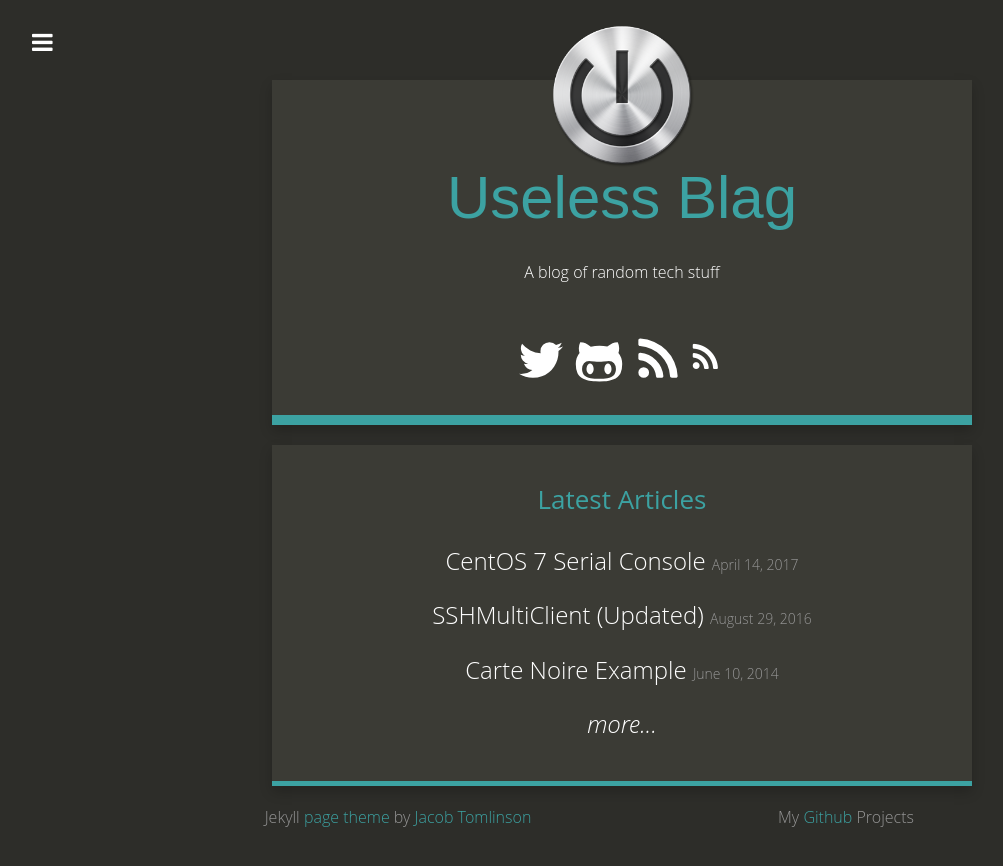
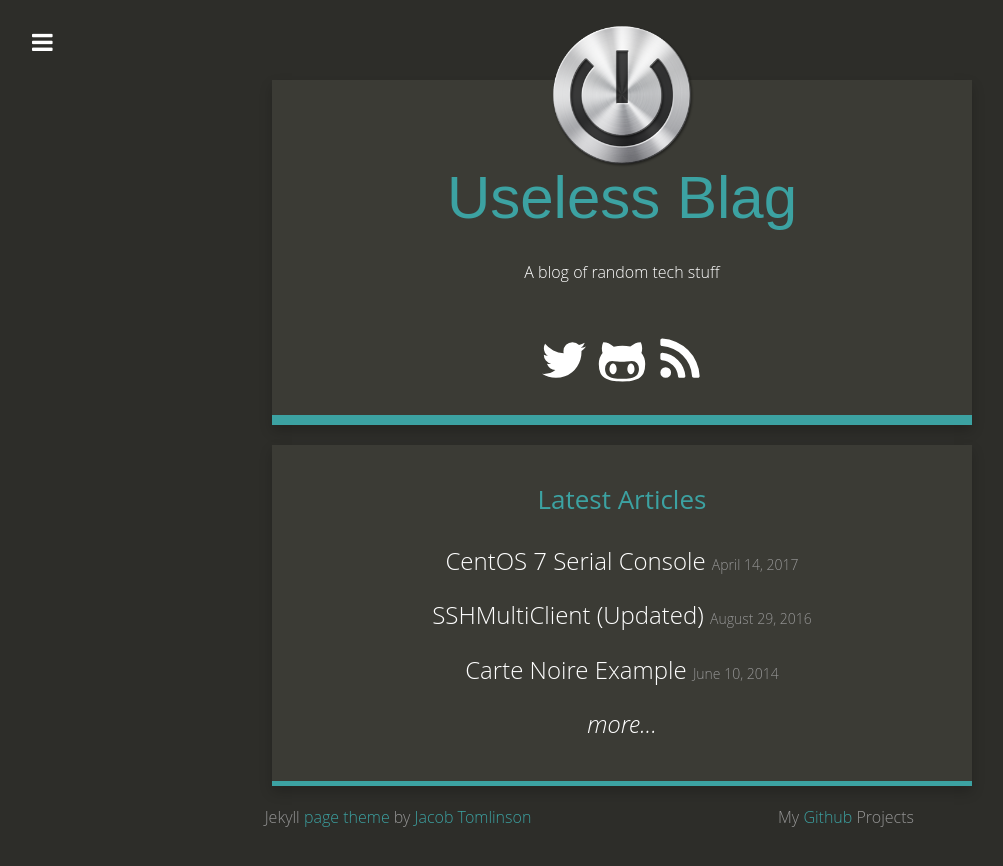
Before and after one commit to mrdaveanderson/mrdaveanderson.github.io, a Jekyll site: the page built from index.html, in a window 1280 px wide. Shown: the top 866 px of the page, without its empty margins (18-1021 px from the left). Built offline with Jekyll 4.4.1, drawn with Linux system fonts in a browser that asks for light colours; nearby versions of some CDN libraries.

Commit message:
removing font awesome

```diff
--- a/_includes/social_links.html
+++ b/_includes/social_links.html
@@ -5,5 +5,5 @@
 
   {% if site.twitter_username %}<a href="https://www.twitter.com/{{ site.twitter_username }}" target="_new"><img src="{{ site.baseurl }}/navicons/bird.svg" width="50" height="50"></a>{% endif %}
   {% if site.github_username %}<a href="https://github.com/{{ site.github_username }}" target="_new"><img src="{{ site.baseurl }}/navicons/github-alt.svg" width="50" height="50"></a>{% endif %}
-  <a href="{{ site.baseurl }}/feed.xml" target="_new"><img src="{{ site.baseurl }}/navicons/rss.svg" width="50" height="50"><i class="fa fa-rss"></i></a>
+  <a href="{{ site.baseurl }}/feed.xml" target="_new"><img src="{{ site.baseurl }}/navicons/rss.svg" width="50" height="50"></a>
 </p>
```
